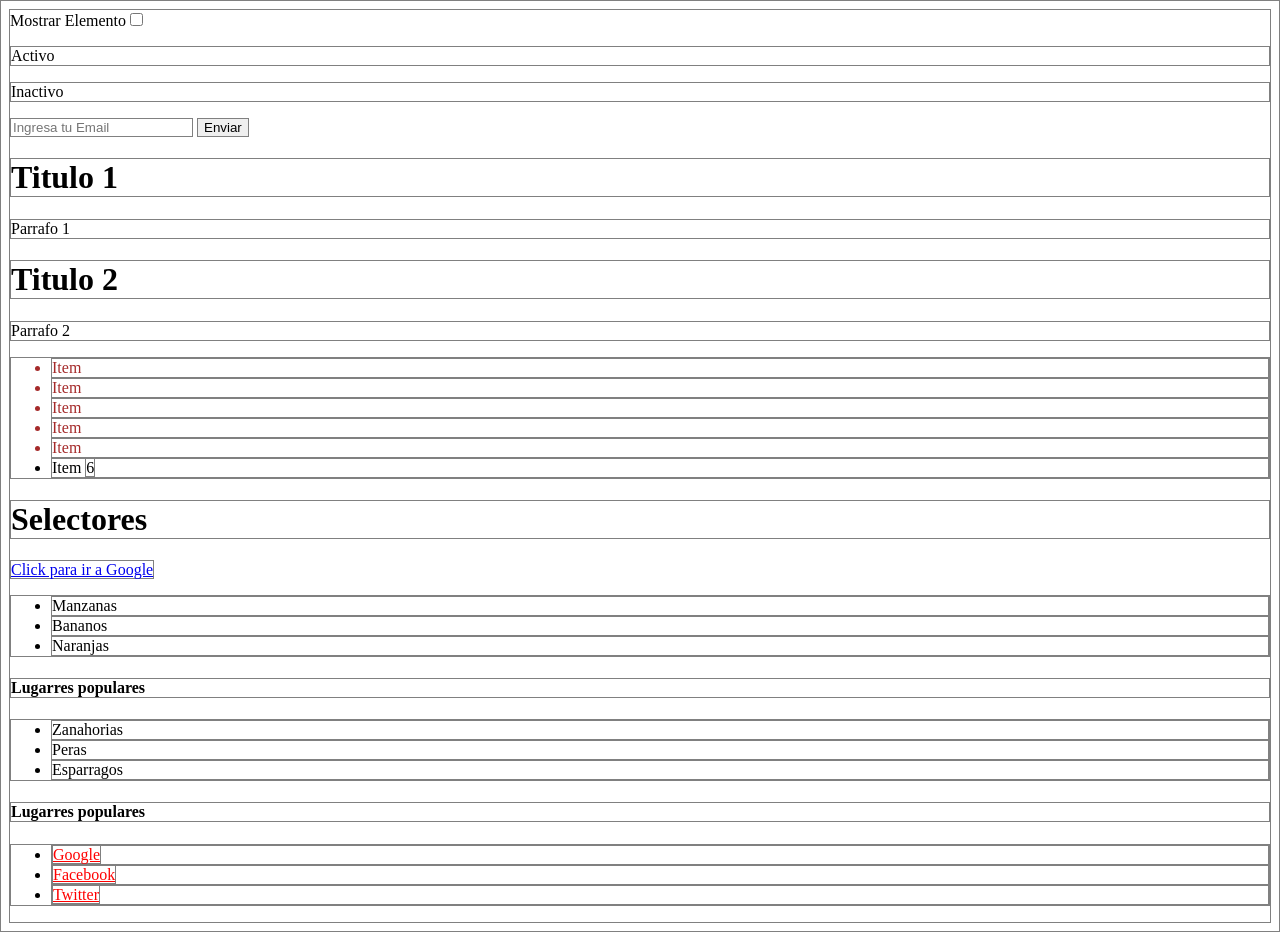
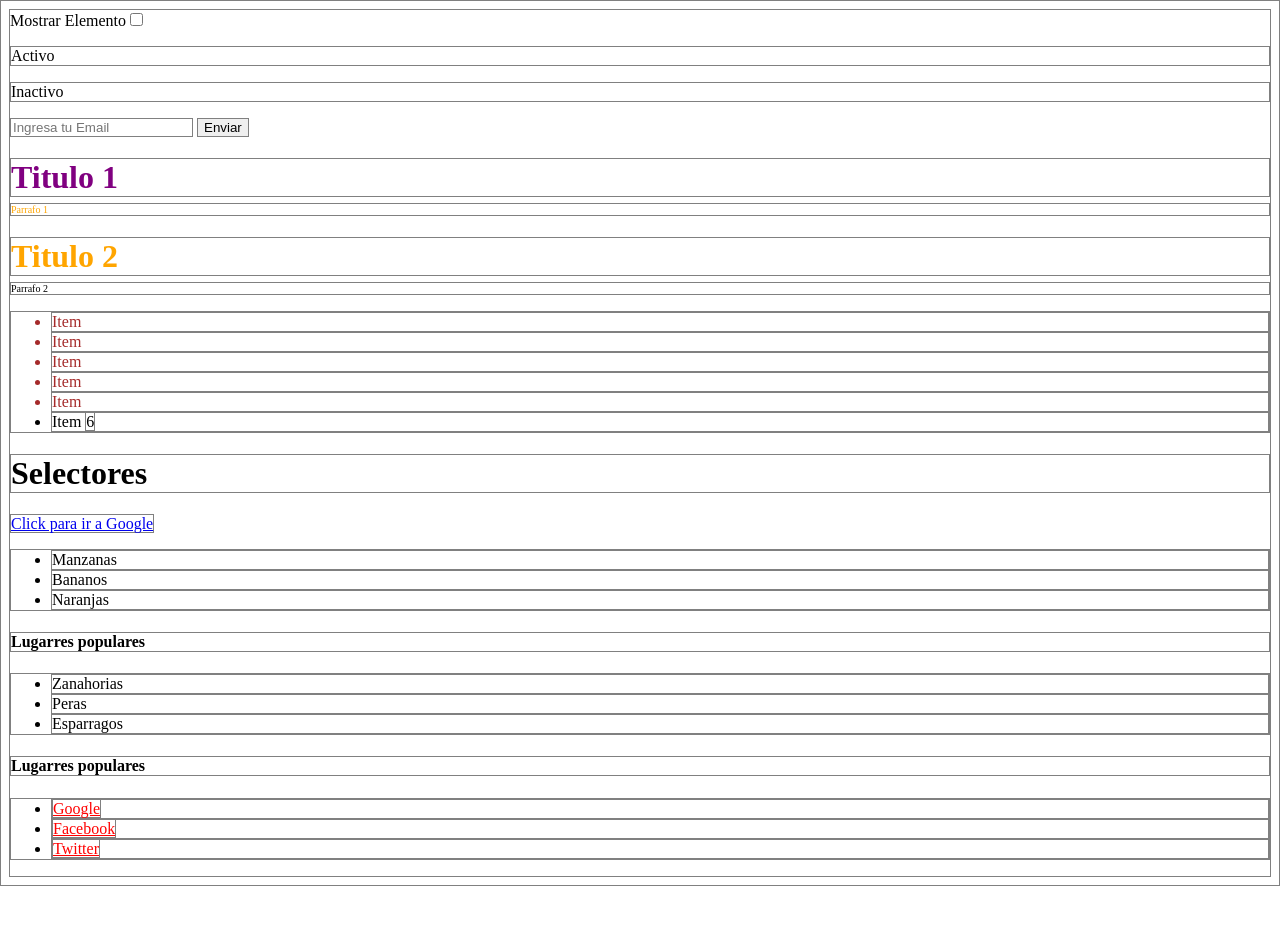
Before and after one commit to JorgeAraque/CSS, a website: page CSS_3/index.html in a window 1280 px wide. After the commit the page ends 886 px from the top, so only its background shows below. Drawn offline with Linux system fonts and the light colour scheme.

Commit message:
Selector siguiente

```diff
--- a/CSS_3/style.css
+++ b/CSS_3/style.css
@@ -1,5 +1,9 @@
 /* Elementos */
+:root{
+    --color-purple: purple;
+    --color-orange: orange;
 
+}
 /* Clase */
 
 /* id */
@@ -25,6 +29,23 @@ li a{
     color: brown;
 }
 /* Selectores adyacentes */
+.title-1{
+    color: var(--color-purple);
+
+
+}
+.title-2{
+    color: var(--color-orange);
+}
+
+.subtitle{
+    font-size: 10px;
+    margin-top: -16px;
+}
+
+.title-1 + .subtitle{
+    color: var(--color-orange);
+}
 
 
 /* Hijos Directos */
```
